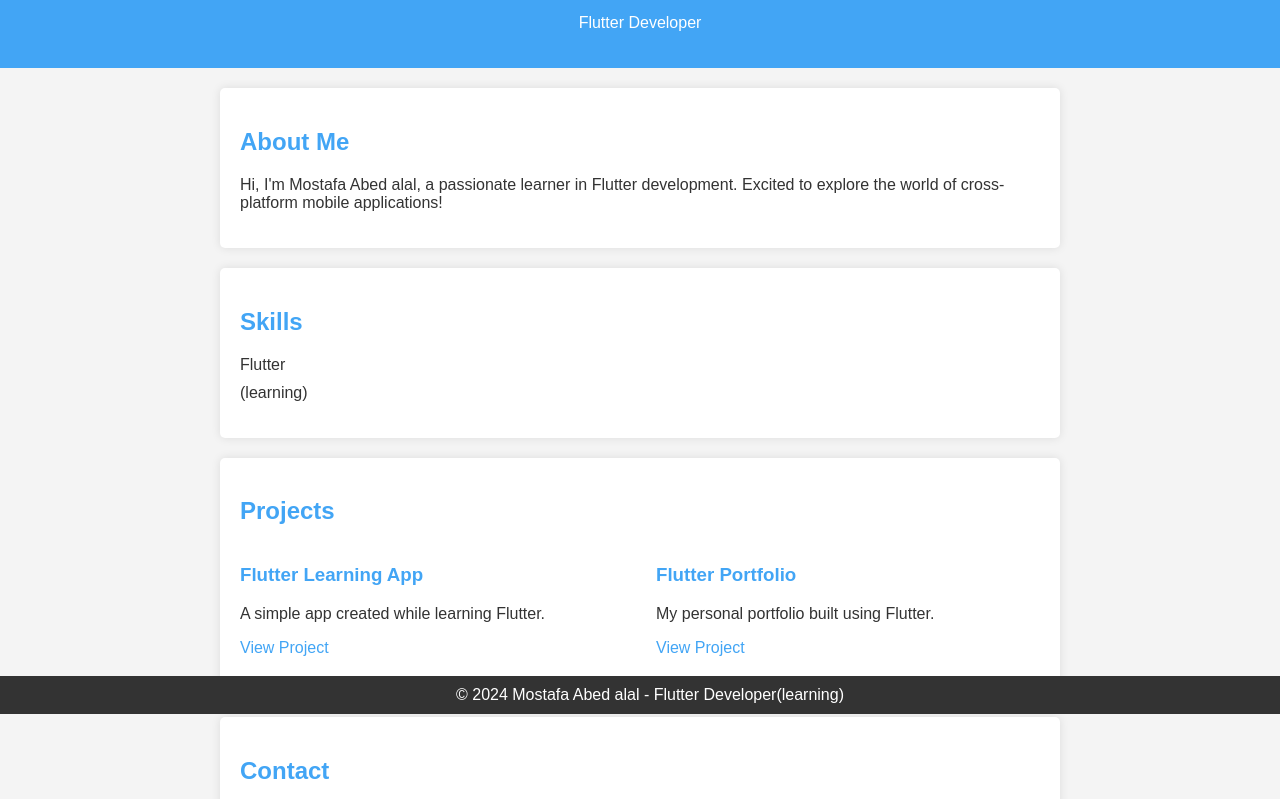
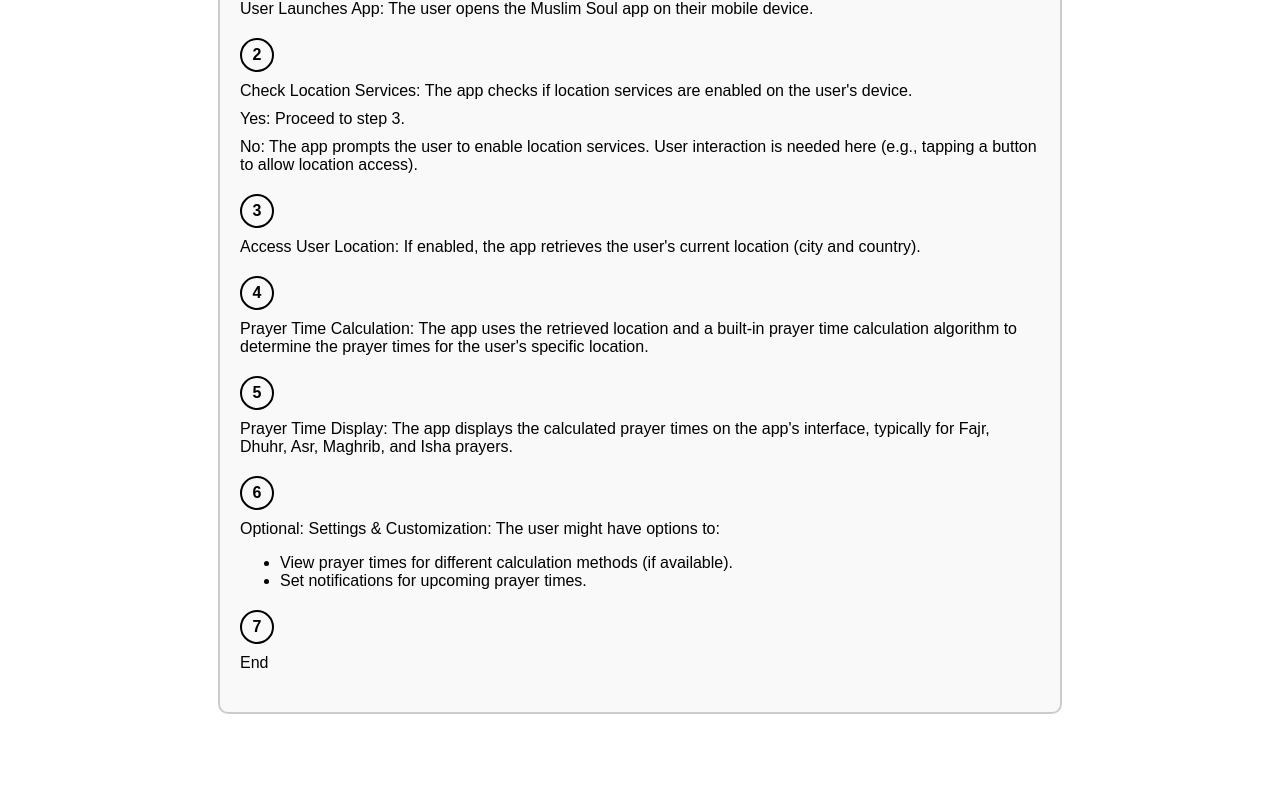
Before and after one commit to Ra23jedan99/mostafa, a plain HTML site: page index.html in a window 1280 px wide. Shown: the part 86-885 px from the top of the page. After the commit the page ends 820 px from the top, so only its background shows below. Drawn offline with Linux system fonts and the light colour scheme.

Commit message:
U index.html

```diff
--- a/index.html
+++ b/index.html
@@ -1,125 +1,72 @@
 <!DOCTYPE html>
 <html lang="en">
-
 <head>
   <meta charset="UTF-8">
   <meta name="viewport" content="width=device-width, initial-scale=1.0">
-    <title>Mostafa Abed alal - Flutter Developer</title>
+  <title>Muslim Soul App Activity Diagram</title>
   <style>
     body {
-            font-family: 'Arial', sans-serif;
+      font-family: Arial, sans-serif;
       margin: 0;
       padding: 0;
-            background-color: #f4f4f4;
-            color: #333;
     }
-
-        header {
-            background-color: #42a5f5;
-            color: #fff;
-            padding: 20px;
-            text-align: center;
-        }
-
-        section {
+    .container {
       max-width: 800px;
       margin: 20px auto;
       padding: 20px;
-            background-color: #fff;
-            box-shadow: 0 0 10px rgba(0, 0, 0, 0.1);
-            border-radius: 5px;
+      border: 2px solid #ccc;
+      border-radius: 10px;
+      background-color: #f9f9f9;
     }
-
-        h1, h2, h3 {
-            color: #42a5f5;
-        }
-
-        a {
-            color: #42a5f5;
-            text-decoration: none;
-        }
-
-        ul {
-            list-style-type: none;
-            padding: 0;
-        }
-
-        li {
-            margin-bottom: 10px;
-        }
-
-        .projects {
-            display: flex;
-            flex-wrap: wrap;
-            justify-content: space-between;
-        }
-
-        .project {
-            width: 48%;
+    .step {
       margin-bottom: 20px;
     }
-
-        footer {
-            background-color: #333;
-            color: #fff;
+    .step p {
+      margin: 10px 0;
+    }
+    .step::before {
+      content: attr(data-step);
+      display: inline-block;
+      width: 30px;
+      height: 30px;
       text-align: center;
-            padding: 10px;
-            position: fixed;
-            bottom: 0;
-            width: 100%;
+      line-height: 30px;
+      border: 2px solid #000;
+      border-radius: 50%;
+      margin-right: 10px;
+      font-weight: bold;
     }
   </style>
 </head>
-
 <body>
-
-    <header>
-        <h1>Mostafa Abed alal</h1>
-        <p>Flutter Developer</p>
-    </header>
-
-    <section>
-        <h2>About Me</h2>
-        <p>Hi, I'm Mostafa Abed alal, a passionate learner in Flutter development. Excited to explore the world of cross-platform mobile applications!</p>
-    </section>
-
-    <section>
-        <h2>Skills</h2>
+  <div class="container">
+    <div class="step" data-step="1">
+      <p>User Launches App: The user opens the Muslim Soul app on their mobile device.</p>
+    </div>
+    <div class="step" data-step="2">
+      <p>Check Location Services: The app checks if location services are enabled on the user's device.</p>
+      <p>Yes: Proceed to step 3.</p>
+      <p>No: The app prompts the user to enable location services. User interaction is needed here (e.g., tapping a button to allow location access).</p>
+    </div>
+    <div class="step" data-step="3">
+      <p>Access User Location: If enabled, the app retrieves the user's current location (city and country).</p>
+    </div>
+    <div class="step" data-step="4">
+      <p>Prayer Time Calculation: The app uses the retrieved location and a built-in prayer time calculation algorithm to determine the prayer times for the user's specific location.</p>
+    </div>
+    <div class="step" data-step="5">
+      <p>Prayer Time Display: The app displays the calculated prayer times on the app's interface, typically for Fajr, Dhuhr, Asr, Maghrib, and Isha prayers.</p>
+    </div>
+    <div class="step" data-step="6">
+      <p>Optional: Settings & Customization: The user might have options to:</p>
       <ul>
-           <li>Flutter</li>
-            <li>(learning)</li>
-            <!-- Add more skills as needed -->
+        <li>View prayer times for different calculation methods (if available).</li>
+        <li>Set notifications for upcoming prayer times.</li>
       </ul>
-    </section>
-
-    <section>
-        <h2>Projects</h2>
-        <div class="projects">
-            <div class="project">
-                <h3>Flutter Learning App</h3>
-                <p>A simple app created while learning Flutter.</p>
-                <a href="#">View Project</a>
     </div>
-            <div class="project">
-                <h3>Flutter Portfolio</h3>
-                <p>My personal portfolio built using Flutter.</p>
-                <a href="#">View Project</a>
+    <div class="step" data-step="7">
+      <p>End</p>
     </div>
-            <!-- Add more projects as needed -->
   </div>
-    </section>
-
-    <section>
-        <h2>Contact</h2>
-        <p>Email: your.email@example.com</p>
-        <p>LinkedIn: <a href="https://www.linkedin.com/in/mostafa-abed-alal">linkedin.com/in/mostafa-abed-alal</a></p>
-        <p>GitHub: <a href="https://github.com/Ra23jedan99">github.com/Ra23jedan99</a></p>
-    </section>
-
-    <footer>
-        &copy; 2024 Mostafa Abed alal - Flutter Developer(learning)
-    </footer>
-
 </body>
-
 </html>
```
Lines whose indentation alone changed are shown as unchanged.
